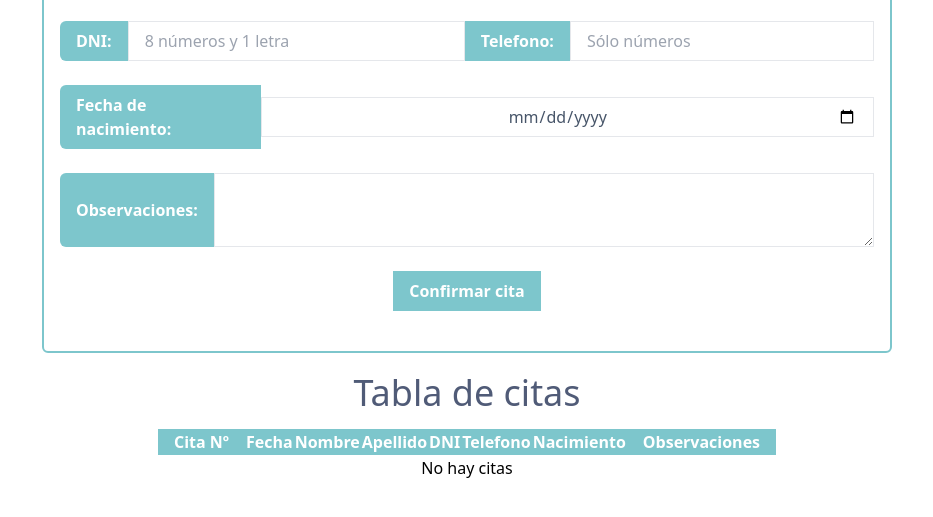
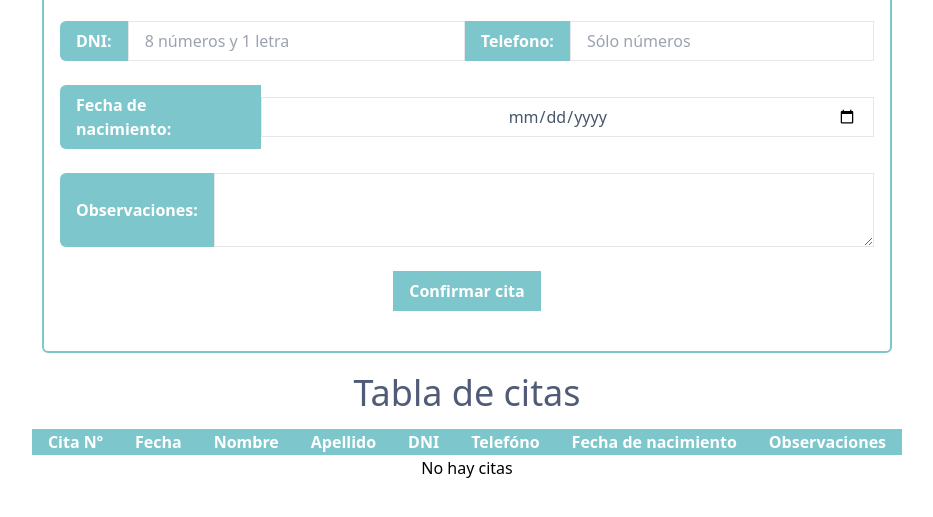
Before and after one commit to Ialgalo90/Trabajo-de-enfoque, a website: page index.html in a window 1280 px wide. Shown: the part 529-1046 px from the top of the page, without its empty margins (173-1106 px from the left). Drawn offline with Linux system fonts and the light colour scheme.

Commit message:
Correción del Padding en la tabla

```diff
--- a/index.html
+++ b/index.html
@@ -67,12 +67,12 @@
                     <thead class="bg-[#7dc6cc] text-white">
                         <tr>
                             <th class="px-4">Cita Nº</th>
-                            <th>Fecha</th>
-                            <th>Nombre</th>
-                            <th>Apellido</th>
-                            <th>DNI</th>
-                            <th>Telefono</th>
-                            <th>Nacimiento</th>
+                            <th class="px-4">Fecha</th>
+                            <th class="px-4">Nombre</th>
+                            <th class="px-4">Apellido</th>
+                            <th class="px-4">DNI</th>
+                            <th class="px-4">Telefóno</th>
+                            <th class="px-4">Fecha de nacimiento</th>
                             <th class="px-4">Observaciones</th>
                         </tr>
                     </thead>
```
